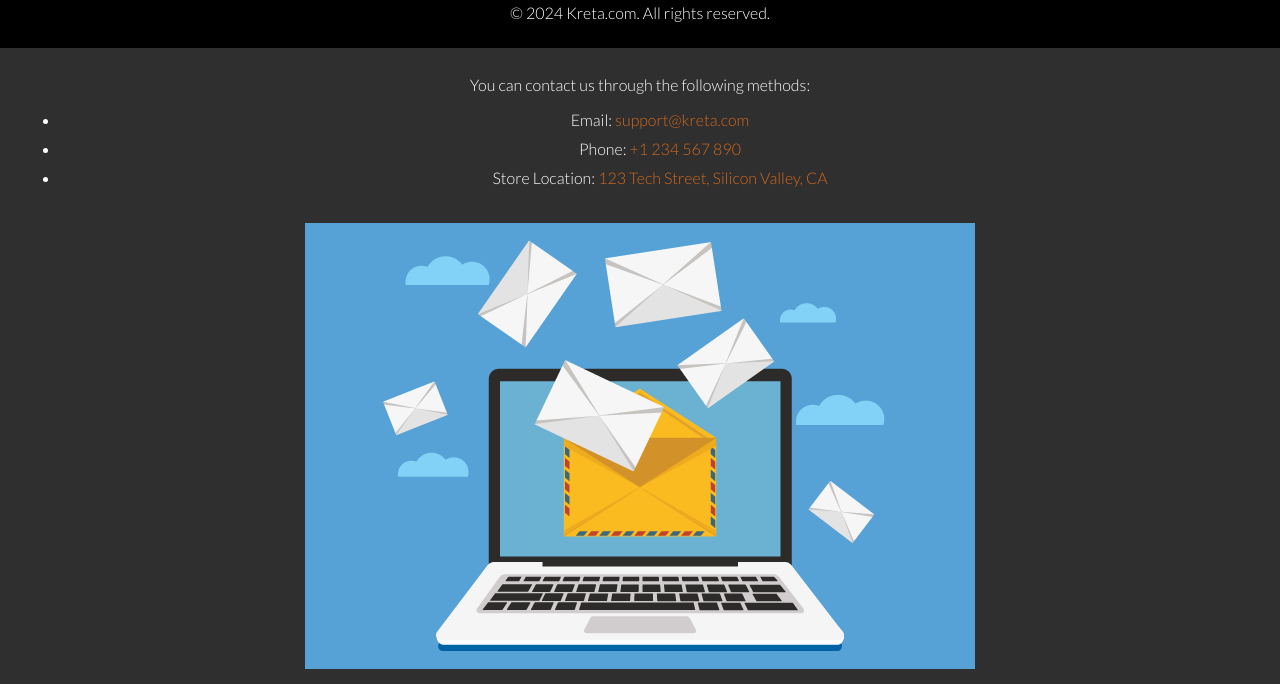
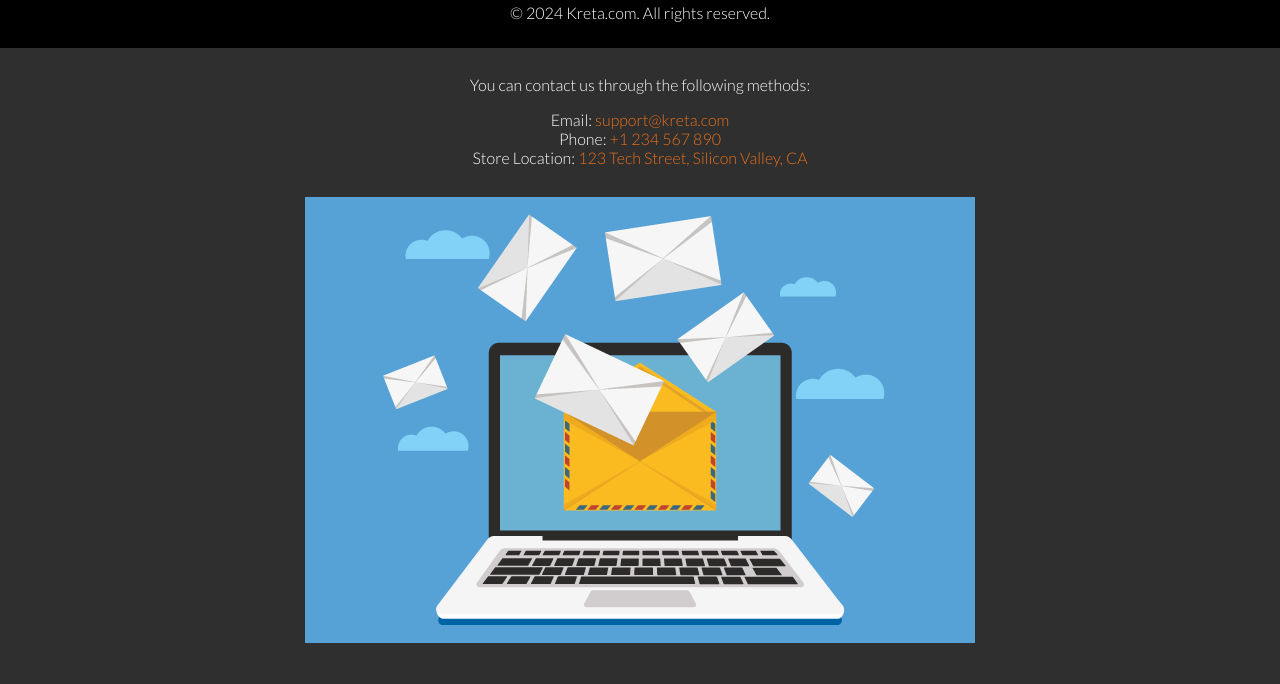
Before and after one commit to Shornaaa/MIS455-Practical_MID, a plain HTML site: page contact.html in a window 1280 px wide. Shown: the part 752-1436 px from the top of the page. Drawn offline with Linux system fonts and the light colour scheme; grey boxes are pictures that could not be loaded.

Commit message:
first commit

```diff
--- a/contact.html
+++ b/contact.html
@@ -30,10 +30,10 @@
             <p>At Kreta.com, we value your feedback and are here to assist with any inquiries you may have. Whether you need support with a product or have any questions about our services, feel free to reach out to us.</p>
             <img src="Contact us.avif" alt="Contact Image">
             <p>You can contact us through the following methods:</p>
-            <ul>
+            <div class="contact ul"><ul>
                 <li>Email: <a href="mailto:support@kreta.com">support@kreta.com</a></li>
                 <li>Phone: <a href="tel:+1234567890">+1 234 567 890</a></li>
-                <li>Store Location: <a href="https://goo.gl/maps/XYZ123" target="_blank">123 Tech Street, Silicon Valley, CA</a></li>
+                <li>Store Location: <a href="https://goo.gl/maps/XYZ123" target="_blank">123 Tech Street, Silicon Valley, CA</a></li></div>
             </ul>
             <img src="Email.png" alt="Store Location">
             <div class="map">
--- a/style.css
+++ b/style.css
@@ -1,4 +1,5 @@
 /* Author: Shawly Zaman Shorna, ID: 2021240 */
+
 /* Font type 1 as required */
 .fontType1 {
   font-family: "Lato", sans-serif;
@@ -145,18 +146,28 @@ footer {
     max-width: 80%;
     margin: 20px 0;
 }
-contact-content ul {
+.contact ul {
     list-style: none;
     padding: 0;
 }
 
-.contact-content ul li {
+.contact ul {
     margin: 10px 0;
     text-decoration: none;
 }
 
-.contact-content ul li a {
-    color: #d2691e;
+.contact ul  a {
+    color: #e97019;
     text-decoration: none;
     transition: color 0.3s;
 }
+.contact ul a:hover {
+    color: #fff;
+}
+
+.map iframe {
+    width: 100%;
+    height: 450px;
+    border: 0;
+    margin-top: 20px;
+}
```
Also changed, not shown: M1.jpeg (deleted).
